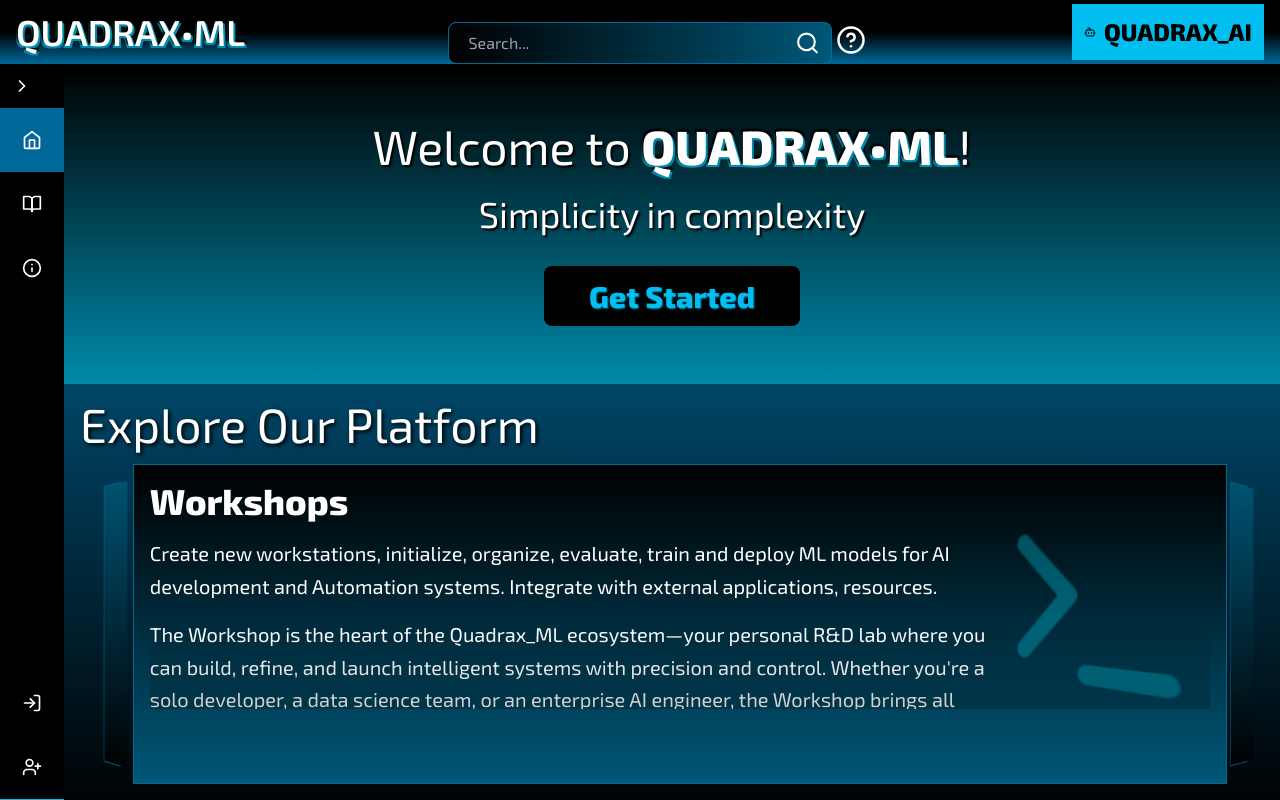
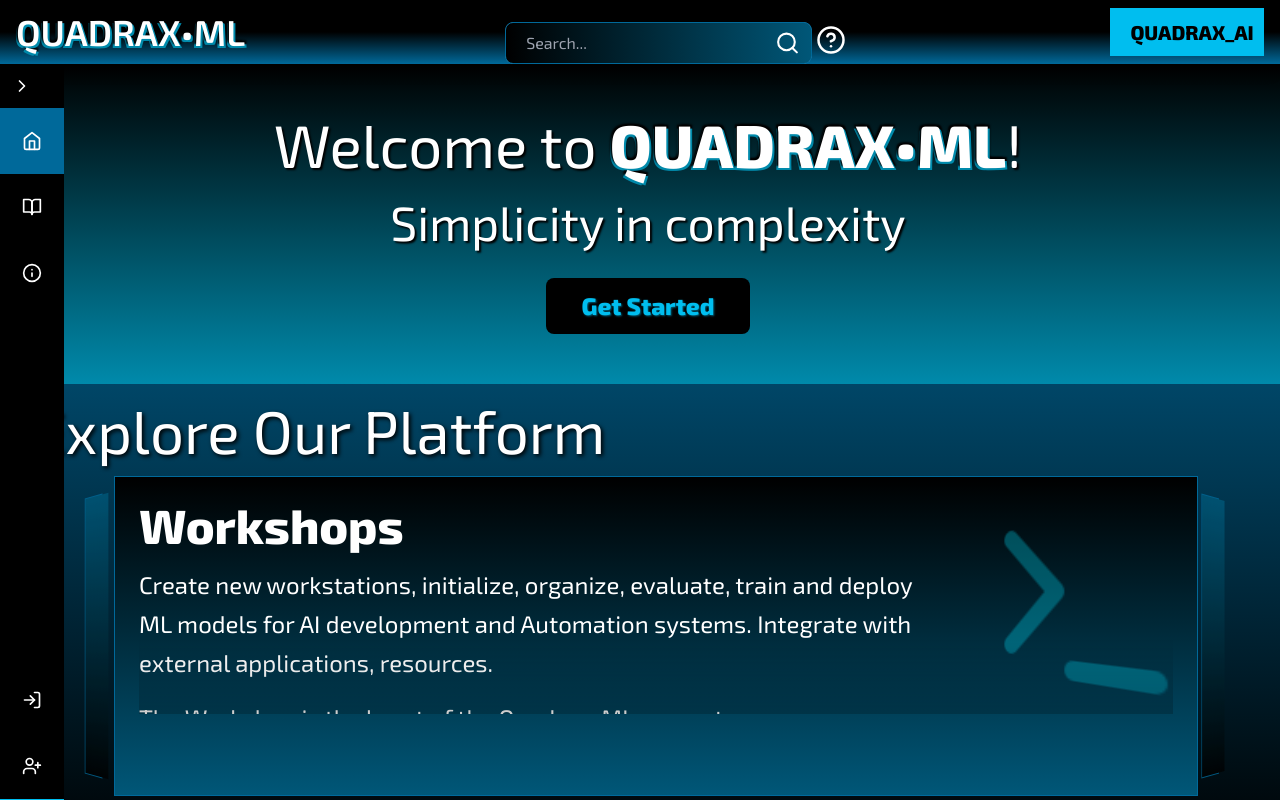
Before and after one commit to S2much/Quadrax.VD, a React (Vite) app: page / in a window 1280 px wide. Built offline with nearby package versions, Linux system fonts and the light colour scheme.

Commit message:
Fix Navbar Collapse and HomePage Layout

```diff
--- a/src/App2.tsx
+++ b/src/App2.tsx
@@ -142,7 +142,14 @@ function App2() {
     );
   }
 
-  const chatbotMargin = isChatbotOpen && !isChatbotDisabled && !isChatbotDetached ? `${chatbotWidth}vw` : '0';
+  // Calculate margins based on navbar and chatbot state
+  const getNavbarWidth = () => {
+    return isNavCollapsed ? 16 : 52; // Reduced from 64 to 52
+  };
+
+  const getChatbotMargin = () => {
+    return isChatbotOpen && !isChatbotDisabled && !isChatbotDetached ? chatbotWidth : 0;
+  };
 
   return (
     <div className="min-h-screen bg-gradient-to-b from-[#00beef] to-black overflow-hidden">
@@ -152,14 +159,14 @@ function App2() {
         </h1>
          {/* Search Bar */}
          <div className="flex mx-8">
-          <div className="relative w-[30vw]">
+          <div className="relative w-[24vw]"> {/* Reduced from 30vw to 24vw */}
             <Search className="absolute right-3 top-8 transform -translate-y-1/2 text-white z-10" size={25} />
             <input
               type="text"
               placeholder="Search..."
               value={searchQuery}
               onChange={(e) => setSearchQuery(e.target.value)}
-              className="w-[30vw] relative top-1/4 pl-5 py-2 bg-gradient-to-r from-black to-[#005778] border border-[#00699a] text-white placeholder:text-gray-400 rounded-lg focus:outline-none focus:border-[#00beef]"
+              className="w-[24vw] relative top-1/4 pl-5 py-2 bg-gradient-to-r from-black to-[#005778] border border-[#00699a] text-white placeholder:text-gray-400 rounded-lg focus:outline-none focus:border-[#00beef]" // Reduced from 30vw to 24vw
             />
           </div>
 
@@ -170,8 +177,8 @@ function App2() {
 
         <div className="flex items-center gap-4">
         <button onClick={toggleChatbot} disabled={isChatbotDisabled}
-          className="bg-[#00beef] w-[15vw] text-black px-3 py-2 text-lg md:text-2xl font-bold flex items-center gap-2 hover:bg-[#00a8d6] transition-colors duration-300">
-          <Bot size={28} className="md:w-10 md:h-10" />
+          className="bg-[#00beef] w-[12vw] text-black px-3 py-2 text-lg md:text-xl font-bold flex items-center gap-2 hover:bg-[#00a8d6] transition-colors duration-300"> {/* Reduced from 15vw to 12vw and text-2xl to text-xl */}
+          <Bot size={26} className="md:w-8 md:h-8" /> {/* Reduced from 28 to 26 and from w-10 h-10 to w-8 h-8 */}
           <span className="hidden md:inline">QUADRAX_AI</span>
         </button>
         </div>
@@ -189,9 +196,13 @@ function App2() {
           />
 
         <div
-          className={`flex-1 transition-all duration-300 ${isNavCollapsed ? 'ml-16' : 'ml-64'}`}
-          style={{ marginRight: chatbotMargin }}
+          className="flex-1 transition-all duration-300 overflow-hidden"
+          style={{
+            marginLeft: `${getNavbarWidth()}px`,
+            marginRight: `${getChatbotMargin()}vw`
+          }}
         >
+          <div className="h-full overflow-y-auto custom-scrollbar">
             {currentPage === 'homePage' && <HomePage onGetStarted={() => setCurrentPage('register')} />}
             {currentPage === 'dashboard' && <Dashboard />}
             {currentPage === 'workshops' && <Workshop />}
@@ -203,6 +214,7 @@ function App2() {
             {currentPage === 'documentation' && <Documentation />}
             {currentPage === 'about' && <About />}
             {currentPage === 'settings' && <Settings />}
+          </div>
         </div>
 
         {!isChatbotDisabled && (
--- a/src/components/HomePage.tsx
+++ b/src/components/HomePage.tsx
@@ -93,26 +93,26 @@ export default function HomePage({ onGetStarted }: HomeProps) {
   };
 
   return (
-    <div className="m-0 text-white overflow-auto custom-scrollbar">
+    <div className="m-0 text-white h-full overflow-y-auto custom-scrollbar">
       {/* Hero */}
-      <section className="flex flex-col text-center justify-center items-center h-[40vh] py-16 bg-gradient-to-b from-black to-[#008aab]">
-        <h1 className="text-3xl md:text-5xl [font-weight:400] mb-6 text-white [text-shadow:2px_2px_2px_#000]">
+      <section className="flex flex-col text-center justify-center items-center h-[40vh] py-12 bg-gradient-to-b from-black to-[#008aab]"> {/* Reduced py-16 to py-12 */}
+        <h1 className="text-4xl md:text-6xl [font-weight:400] mb-6 text-white [text-shadow:2px_2px_2px_#000]"> {/* Increased from text-3xl md:text-5xl to text-4xl md:text-6xl */}
           Welcome to <span className="font-bold text-white [text-shadow:2px_2px_0px_#008aab,_-2px_-2px_2px_#000,_2px_-2px_2px_#000,_-2px_2px_0px_#008aab]" >QUADRAX•ML</span>!
         </h1>
-        <p className="text-2xl md:text-4xl text-white mb-8 [text-shadow:2px_2px_2px_#000]">
+        <p className="text-3xl md:text-5xl text-white mb-8 [text-shadow:2px_2px_2px_#000]"> {/* Increased from text-2xl md:text-4xl to text-3xl md:text-5xl */}
           Simplicity in complexity
         </p>
-        <button className="flex justify-center items-center bg-black w-[20vw] hover:bg-[#00699a] text-[#00beef] text-xl md:text-3xl text-center font-bold py-3 px-8 border-4 border-[#00beef] rounded-lg transition-all duration-300 hover:scale-105 [text-shadow:1px_1px_2px_rgba(0,190,239,0.5)]" onClick={onGetStarted}>
+        <button className="flex justify-center items-center bg-black w-[16vw] hover:bg-[#00699a] text-[#00beef] text-xl md:text-2xl text-center font-bold py-3 px-6 border-4 border-[#00beef] rounded-lg transition-all duration-300 hover:scale-105 [text-shadow:1px_1px_2px_rgba(0,190,239,0.5)]" onClick={onGetStarted}> {/* Reduced from w-[20vw] to w-[16vw], text-3xl to text-2xl, px-8 to px-6 */}
           Get Started
         </button>
       </section>
 
       {/* Slideshow */}
-      <section className="bg-gradient-to-b from-[#004667] to-black relative">
-        <h2 className="text-5xl px-4 py-4 text-left text-white [text-shadow:2px_2px_4px_#000]">
+      <section className="bg-gradient-to-b from-[#004667] to-black relative pb-8">
+        <h2 className="text-6xl px-4 py-4 text-left text-white [text-shadow:2px_2px_4px_#000]"> {/* Increased from text-5xl to text-6xl */}
           Explore Our Platform
         </h2>
-        <div className="flex items-center justify-center cursor-pointer transition-transform z-10">
+        <div className="flex items-center justify-center cursor-pointer transition-transform z-10 px-4">
           {/* Previous Card */}
           <div className="w-[2%] m-2 border border-[#00699a] [height:35vh] opacity-80 [transform:perspective(500px)_rotateY(-45deg)] items-center transition-all duration-500">
             <div className={`h-full bg-gradient-to-b from-[#005778] to-black p-4 ${getPatternClass(cardData[getCardIndex(-1)].pattern)}`}>
@@ -120,20 +120,20 @@ export default function HomePage({ onGetStarted }: HomeProps) {
           </div>
 
           {/* Current Card */}
-          <div className="w-[90%] [height:40vh] transition-all duration-500 relative z-10 overflow-hidden">
-            <div className={`h-full bg-gradient-to-b from-black to-[#005778] p-4 shadow-2xl border border-[#00699a] ${getPatternClass(cardData[currentIndex].pattern)} relative`}>
-              <div className="absolute top-20 right-20 text-8xl mb-6 [filter:opacity(0.3)_saturate(200%)] [transform:perspective(500px)_rotateY(-45deg)_scale(2.5,2)]">
+          <div className="w-[88%] [height:40vh] transition-all duration-500 relative z-10 overflow-hidden"> {/* Reduced from w-[90%] to w-[88%] */}
+            <div className={`h-full bg-gradient-to-b from-black to-[#005778] p-6 shadow-2xl border border-[#00699a] ${getPatternClass(cardData[currentIndex].pattern)} relative`}> {/* Increased p-4 to p-6 */}
+              <div className="absolute top-16 right-16 text-8xl mb-6 [filter:opacity(0.3)_saturate(200%)] [transform:perspective(500px)_rotateY(-45deg)_scale(2.5,2)]"> {/* Reduced top-20 right-20 to top-16 right-16 */}
                 {React.createElement(cardData[currentIndex].icon, {
                   size: 120,
                   className: "text-[#00beef]"
                 })}
               </div>
-              <h3 className="text-4xl font-bold text-white mb-4 text-left">
+              <h3 className="text-5xl font-bold text-white mb-4 text-left"> {/* Increased from text-4xl to text-5xl */}
                 {cardData[currentIndex].title}
               </h3>
-              <div className="relative h-[60%] overflow-hidden">
+              <div className="relative h-[55%] overflow-hidden"> {/* Reduced from h-[60%] to h-[55%] */}
                 <div className="absolute inset-0 bg-gradient-to-b from-transparent via-transparent to-black opacity-20 pointer-events-none z-10"></div>
-                <div className="text-xl w-[80%] text-white text-left leading-relaxed">
+                <div className="text-2xl w-[75%] text-white text-left leading-relaxed"> {/* Increased from text-xl to text-2xl, reduced w-[80%] to w-[75%] */}
                   <p className="mb-4">{cardData[currentIndex].desc}</p>
                   <p>{cardData[currentIndex].desc2}</p>
                 </div>
--- a/src/components/Navbar.tsx
+++ b/src/components/Navbar.tsx
@@ -1,4 +1,4 @@
-import { DivideIcon as LucideIcon, ChevronLeft, ChevronRight } from 'lucide-react';
+import { LucideIcon, ChevronLeft, ChevronRight } from 'lucide-react';
 import { useState } from 'react';
 
 interface NavItem {
@@ -25,11 +25,12 @@ function Navbar({ navItems, bottomNavItems, currentPage, setCurrentPage, isColla
     ? navItems.filter(item => item.id !== 'homePage')
     : navItems.filter(item => !['dashboard', 'workshops', 'datakits', 'notebooks', 'pipelines', 'vms', 'models'].includes(item.id));
 
-  const shouldExpand = isHovered || !isCollapsed;
+  const shouldExpand = isHovered && isCollapsed;
+  const navWidth = shouldExpand ? 'w-64' : (isCollapsed ? 'w-16' : 'w-52'); // Reduced from w-64 to w-52
 
   return (
     <nav
-      className={`fixed left-0 top-16 h-[calc(100vh-4rem)] bg-black flex flex-col transition-all duration-300 z-40 ${shouldExpand ? 'w-64' : 'w-16'}`}
+      className={`fixed left-0 top-16 h-[calc(100vh-4rem)] bg-black flex flex-col transition-all duration-300 z-40 ${navWidth}`}
       onMouseEnter={() => setIsHovered(true)}
       onMouseLeave={() => setIsHovered(false)}
     >
@@ -38,11 +39,11 @@ function Navbar({ navItems, bottomNavItems, currentPage, setCurrentPage, isColla
           onClick={() => setIsCollapsed(!isCollapsed)}
           className="text-white hover:bg-[#00699a] p-1 rounded transition-colors duration-300"
         >
-          {shouldExpand ? <ChevronLeft size={20} /> : <ChevronRight size={20} />}
+          {(shouldExpand || !isCollapsed) ? <ChevronLeft size={20} /> : <ChevronRight size={20} />}
         </button>
       </div>
 
-      <ul className="list-none flex flex-col flex-1">
+      <ul className="list-none flex flex-col flex-1 overflow-hidden">
         {filteredNavItems.map((item) => (
           <li
             key={item.id}
@@ -52,11 +53,11 @@ function Navbar({ navItems, bottomNavItems, currentPage, setCurrentPage, isColla
           >
             <button
               onClick={() => setCurrentPage(item.id)}
-              className={`w-full p-3 flex items-center text-white ${shouldExpand ? 'gap-3' : 'justify-center'}`}
-              title={!shouldExpand ? item.label : ''}
+              className={`w-full p-3 flex items-center text-white text-base ${(shouldExpand || !isCollapsed) ? 'gap-3' : 'justify-center'}`} // Increased from text-sm to text-base
+              title={(isCollapsed && !shouldExpand) ? item.label : ''}
             >
-              <item.icon size={20} />
-              {shouldExpand && <span className="text-sm font-medium">{item.label}</span>}
+              <item.icon size={22} /> {/* Increased from 20 to 22 */}
+              {(shouldExpand || !isCollapsed) && <span className="font-medium whitespace-nowrap overflow-hidden text-ellipsis">{item.label}</span>}
             </button>
           </li>
         ))}
@@ -71,11 +72,11 @@ function Navbar({ navItems, bottomNavItems, currentPage, setCurrentPage, isColla
             >
               <button
                 onClick={() => setCurrentPage(item.id)}
-                className={`w-full p-3 flex items-center text-white ${shouldExpand ? 'gap-3' : 'justify-center'}`}
-                title={!shouldExpand ? item.label : ''}
+                className={`w-full p-3 flex items-center text-white text-base ${(shouldExpand || !isCollapsed) ? 'gap-3' : 'justify-center'}`} // Increased from text-sm to text-base
+                title={(isCollapsed && !shouldExpand) ? item.label : ''}
               >
-                <item.icon size={20} />
-                {shouldExpand && <span className="text-sm font-medium">{item.label}</span>}
+                <item.icon size={22} /> {/* Increased from 20 to 22 */}
+                {(shouldExpand || !isCollapsed) && <span className="font-medium whitespace-nowrap overflow-hidden text-ellipsis">{item.label}</span>}
               </button>
             </li>
           ))}
```
Lines whose indentation alone changed are shown as unchanged.
